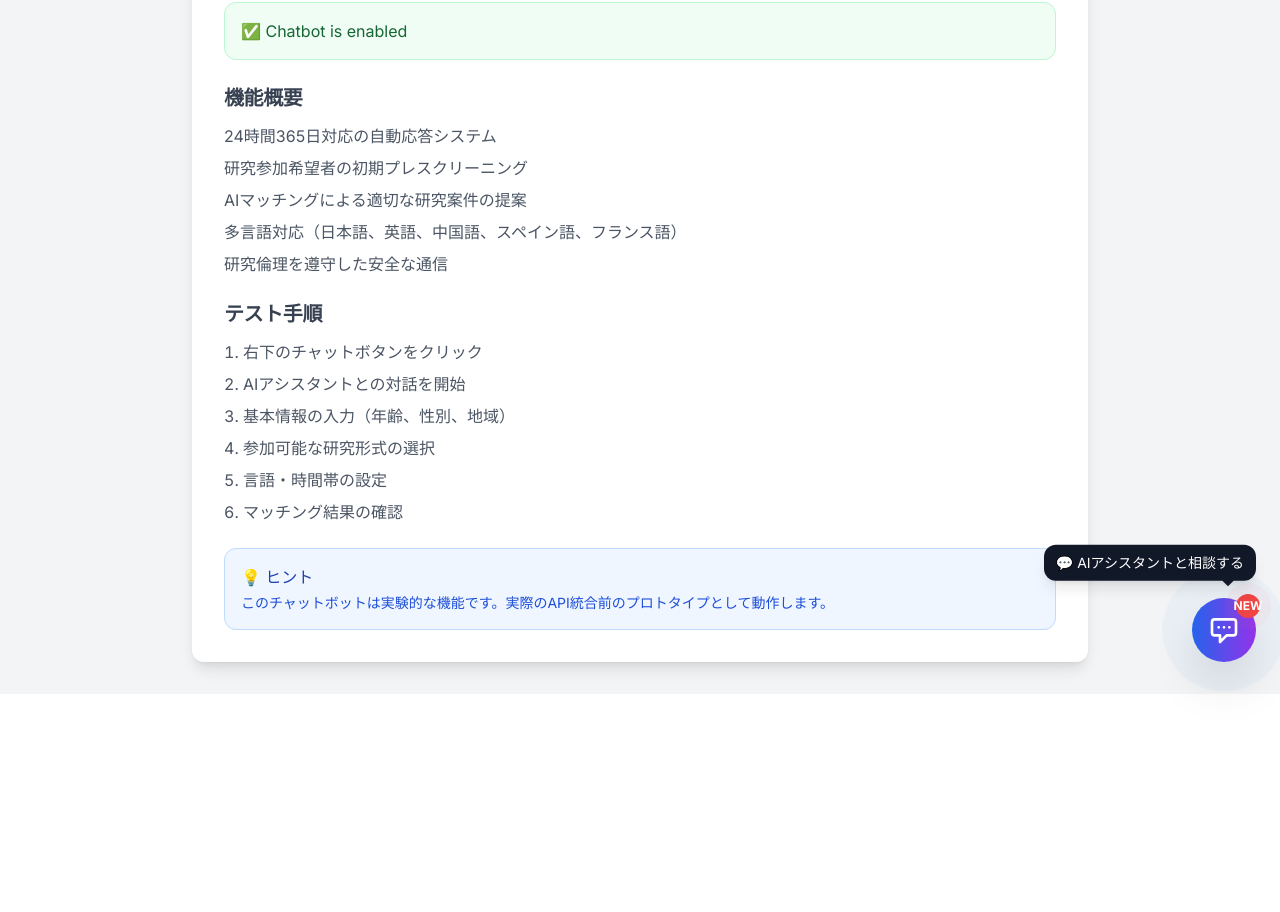
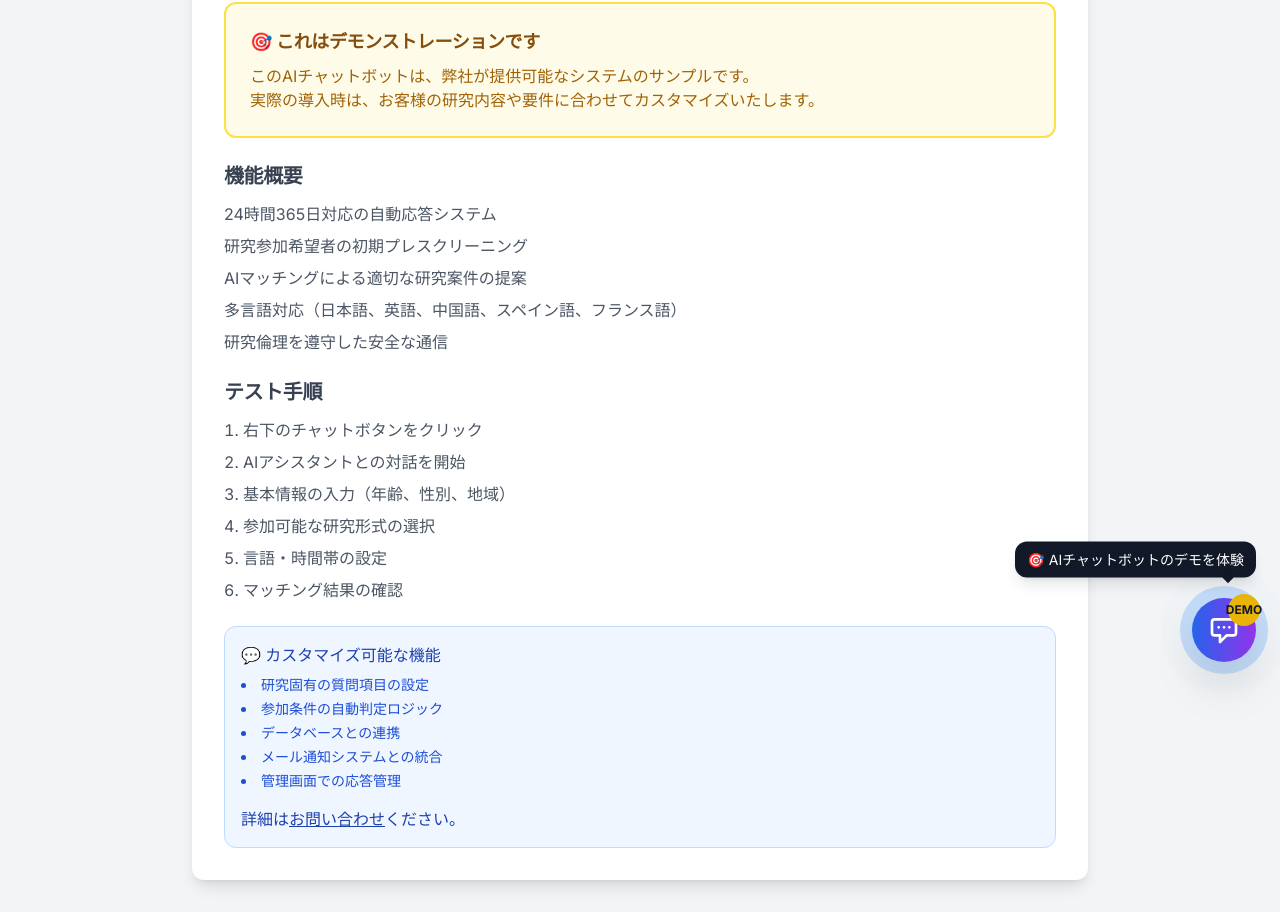
Before and after one commit to kylenorthernscript/scholar-support-ai-bridge-astro, an Astro site: page /experimental/chatbot in a window 1280 px wide. Shown: the part 114-1026 px from the top of the page. Before the commit the page ends 808 px from the top, so only its background shows below. Built offline with nearby package versions, Linux system fonts and the light colour scheme; Astro itself is replaced by a stand-in of ours.

Commit message:
Clarify AI chatbot is a demo/sample for customization

```diff
--- a/src/components/HeroSection.astro
+++ b/src/components/HeroSection.astro
@@ -45,7 +45,7 @@
             <svg class="w-5 h-5" fill="none" stroke="currentColor" viewBox="0 0 24 24">
               <path stroke-linecap="round" stroke-linejoin="round" stroke-width="2" d="M8 10h.01M12 10h.01M16 10h.01M9 16H5a2 2 0 01-2-2V6a2 2 0 012-2h14a2 2 0 012 2v8a2 2 0 01-2 2h-5l-5 5v-5z"></path>
             </svg>
-            AIチャットボットで相談
+            AIチャットボット デモを体験
           </a>
         </div>
 
--- a/src/components/chatbot/ChatbotWidget.tsx
+++ b/src/components/chatbot/ChatbotWidget.tsx
@@ -90,11 +90,10 @@ export const ChatbotWidget: React.FC = () => {
             <path strokeLinecap="round" strokeLinejoin="round" strokeWidth={2} d="M8 10h.01M12 10h.01M16 10h.01M9 16H5a2 2 0 01-2-2V6a2 2 0 012-2h14a2 2 0 012 2v8a2 2 0 01-2 2h-5l-5 5v-5z" />
           </svg>
 
-          {/* Badge for "NEW" or notification */}
-          <span className="absolute -top-1 -right-1 flex h-6 w-6">
-            <span className="animate-ping absolute inline-flex h-full w-full rounded-full bg-red-400 opacity-75"></span>
-            <span className="relative inline-flex rounded-full h-6 w-6 bg-red-500 text-white text-xs font-bold items-center justify-center">
-              NEW
+          {/* Badge for "DEMO" */}
+          <span className="absolute -top-1 -right-1 flex h-8 w-8">
+            <span className="relative inline-flex rounded-full h-8 w-8 bg-yellow-500 text-gray-900 text-xs font-bold items-center justify-center">
+              DEMO
             </span>
           </span>
         </button>
@@ -102,7 +101,7 @@ export const ChatbotWidget: React.FC = () => {
         {/* Tooltip */}
         <div className="absolute bottom-20 right-0 bg-gray-900 text-white text-sm px-3 py-2 rounded-lg whitespace-nowrap shadow-lg animate-bounce">
           <div className="absolute bottom-0 right-6 transform translate-y-1/2 rotate-45 w-2 h-2 bg-gray-900"></div>
-          💬 AIアシスタントと相談する
+          🎯 AIチャットボットのデモを体験
         </div>
       </div>
 
@@ -121,8 +120,8 @@ export const ChatbotWidget: React.FC = () => {
               </svg>
             </div>
             <div>
-              <h3 className="font-semibold">リサーチ参加アシスタント</h3>
-              <p className="text-xs text-blue-100">24時間365日対応</p>
+              <h3 className="font-semibold">リサーチ参加アシスタント (デモ)</h3>
+              <p className="text-xs text-blue-100">カスタマイズ可能なAIチャットボット</p>
             </div>
           </div>
           <button
--- a/src/pages/experimental/chatbot/index.astro
+++ b/src/pages/experimental/chatbot/index.astro
@@ -11,12 +11,16 @@ const isChatbotEnabled = import.meta.env.ENABLE_AI_CHATBOT === 'true' || false;
   <div class="container mx-auto px-4 py-8">
     <div class="max-w-4xl mx-auto">
       <div class="bg-white rounded-lg shadow-lg p-8">
-        <h1 class="text-3xl font-bold text-gray-800 mb-4">AI Chatbot Experimental Feature</h1>
+        <h1 class="text-3xl font-bold text-gray-800 mb-4">AI チャットボット デモンストレーション</h1>
 
         {isChatbotEnabled ? (
           <div class="space-y-6">
-            <div class="bg-green-50 border border-green-200 rounded-lg p-4">
-              <p class="text-green-800">✅ Chatbot is enabled</p>
+            <div class="bg-yellow-50 border-2 border-yellow-300 rounded-lg p-6">
+              <h2 class="text-lg font-bold text-yellow-800 mb-2">🎯 これはデモンストレーションです</h2>
+              <p class="text-yellow-700">
+                このAIチャットボットは、弊社が提供可能なシステムのサンプルです。<br>
+                実際の導入時は、お客様の研究内容や要件に合わせてカスタマイズいたします。
+              </p>
             </div>
 
             <div class="prose max-w-none">
@@ -41,9 +45,16 @@ const isChatbotEnabled = import.meta.env.ENABLE_AI_CHATBOT === 'true' || false;
             </div>
 
             <div class="bg-blue-50 border border-blue-200 rounded-lg p-4 mt-6">
-              <p class="text-blue-800 font-medium">💡 ヒント</p>
-              <p class="text-blue-700 text-sm mt-1">
-                このチャットボットは実験的な機能です。実際のAPI統合前のプロトタイプとして動作します。
+              <p class="text-blue-800 font-medium">💬 カスタマイズ可能な機能</p>
+              <ul class="text-blue-700 text-sm mt-2 space-y-1 list-disc list-inside">
+                <li>研究固有の質問項目の設定</li>
+                <li>参加条件の自動判定ロジック</li>
+                <li>データベースとの連携</li>
+                <li>メール通知システムとの統合</li>
+                <li>管理画面での応答管理</li>
+              </ul>
+              <p class="text-blue-800 font-medium mt-4">
+                詳細は<a href="/#contact" class="underline">お問い合わせ</a>ください。
               </p>
             </div>
           </div>
```
